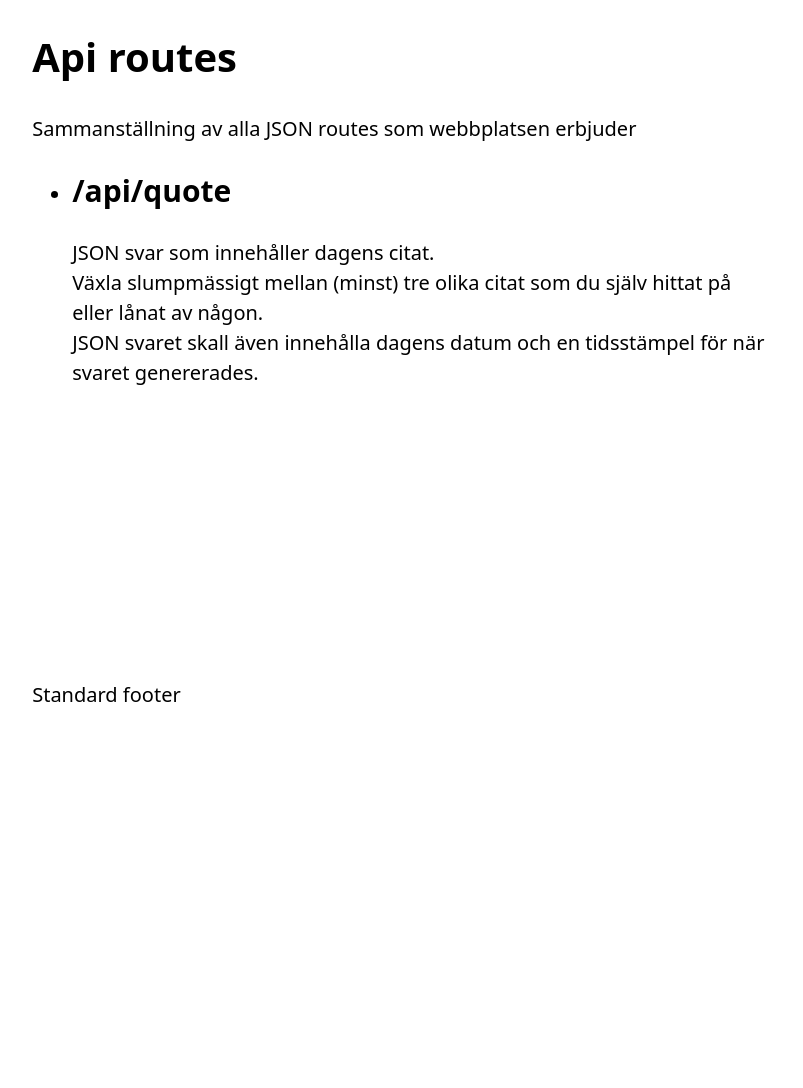
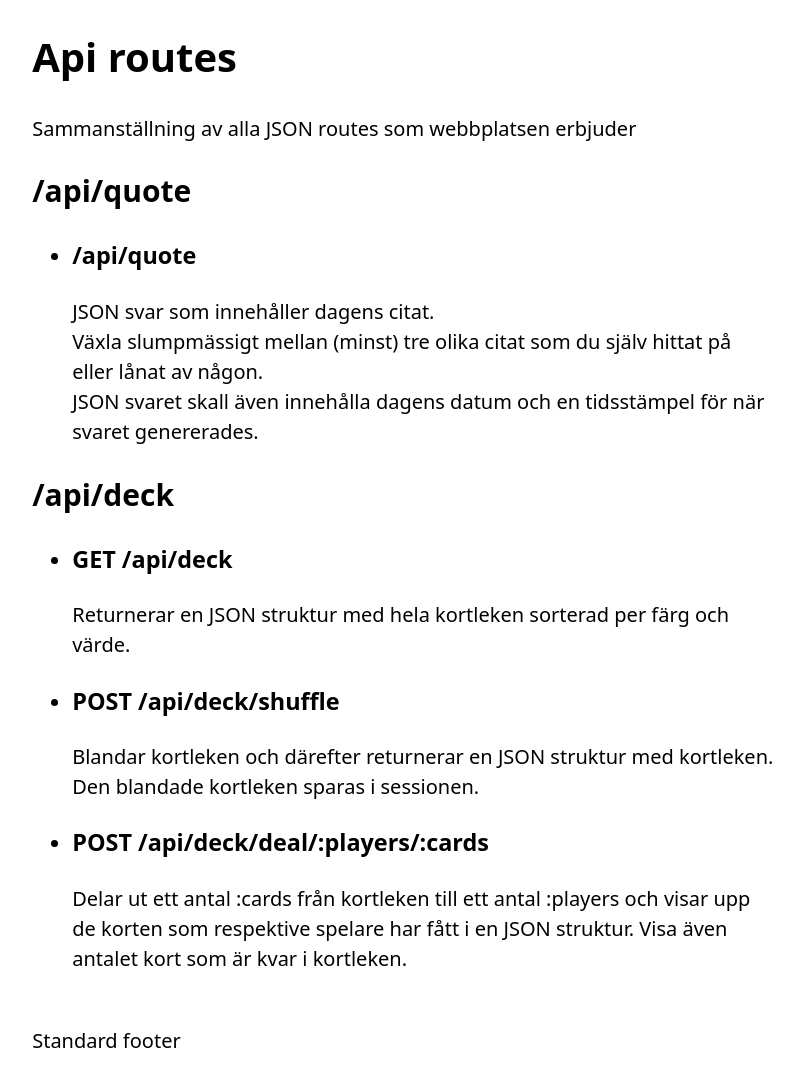
Before and after one commit to maru23bth/mvc, a Symfony app: template templates/api.html.twig in a window 1280 px wide. Shown: the part 58-1146 px from the top of the page, without its empty margins (236-1039 px from the left). Before the commit the page ends 760 px from the top, so only its background shows below. Run offline with Twig, Linux system fonts and the light colour scheme; the template is opened without the code that fills it, so the values that code supplies are empty; style sheets or scripts are compiled from the project's sources; some libraries are stand-ins or nearby versions.

Commit message:
Added api for card classes

```diff
--- a/src/Controller/ControllerCard.php
+++ b/src/Controller/ControllerCard.php
@@ -49,8 +49,8 @@ class ControllerCard extends AbstractController
     public function shuffle(Request $request, SessionInterface $session): Response
     {
         $deck = new DeckOfCards();
+        $deck->shuffle();
         $session->set('deck', $deck);
-        $deck->shuffle();
 
         return $this->render('card/deck.html.twig', ['deck' => $deck->cards]);
     }
--- a/templates/api.html.twig
+++ b/templates/api.html.twig
@@ -3,19 +3,44 @@
 {% block title %}Api{% endblock %}
 
 {% block main %}
-    <h1>Api routes</h1>
+<h1>Api routes</h1>
 
-    <p>Sammanställning av alla JSON routes som webbplatsen erbjuder</p>
+<p>Sammanställning av alla JSON routes som webbplatsen erbjuder</p>
 
-    <ul>
-        <li>
-        <h2>/api/quote</h2>
+<h2>/api/quote</h2>
+<ul>
+    <li>
+        <h3>/api/quote</h3>
         <p>
             JSON svar som innehåller dagens citat.<br>
             Växla slumpmässigt mellan (minst) tre olika citat som du själv hittat på eller lånat av någon.<br>
             JSON svaret skall även innehålla dagens datum och en tidsstämpel för när svaret genererades.<br>
         </p>
     </li>
-    </ul>
+</ul>
+
+
+<h2>/api/deck</h2>
+<ul>
+    <li>
+        <h3>GET /api/deck</h3>
+        <p>
+            Returnerar en JSON struktur med hela kortleken sorterad per färg och värde.
+        </p>
+    </li>
+    <li>
+        <h3>POST /api/deck/shuffle</h3>
+        <p>
+            Blandar kortleken och därefter returnerar en JSON struktur med kortleken. Den blandade kortleken sparas i sessionen.
+        </p>
+    </li>
+    <li>
+        <h3>POST /api/deck/deal/:players/:cards</h3>
+        <p>
+            Delar ut ett antal :cards från kortleken till ett antal :players och visar upp de korten som respektive spelare har fått i en JSON struktur. Visa även antalet kort som är kvar i kortleken.
+        </p>
+    </li>
+
+</ul>
 
 {% endblock %}
```
Also changed, not shown: 1 other file.
